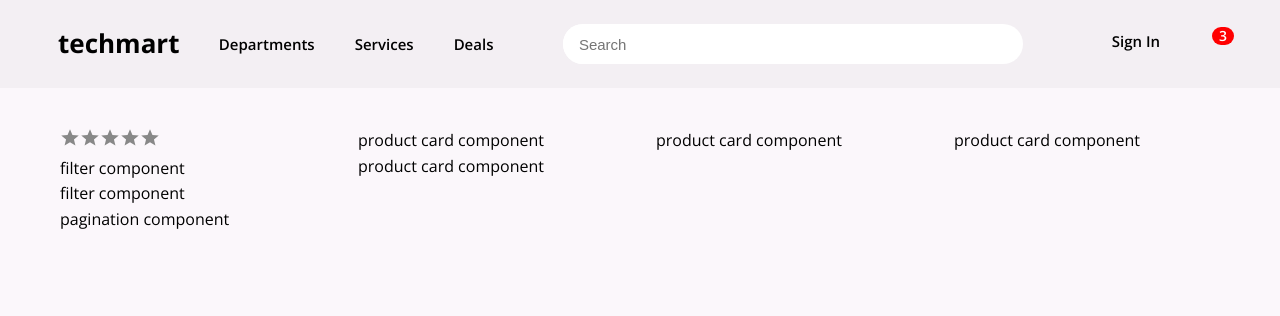
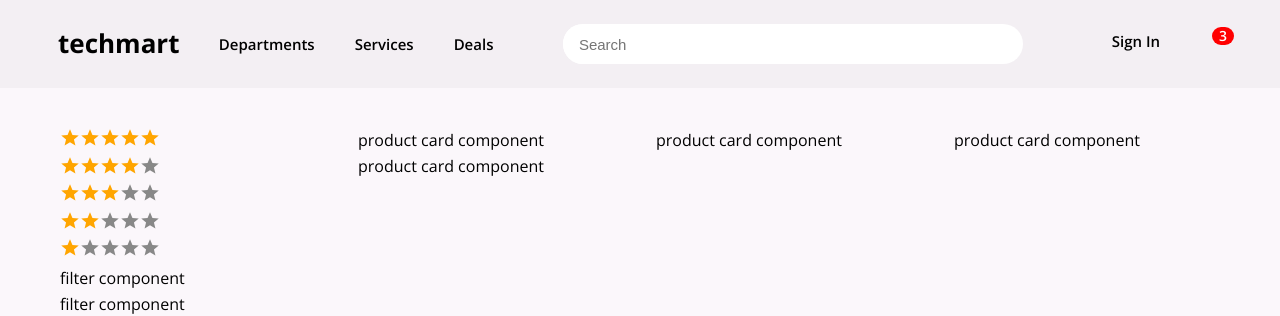
Before and after one commit to nhannguyencsd/mern-ecommerce, a React (Create React App) app in the folder client/: page /product-list in a window 1280 px wide. Shown: the top 316 px of the page. Built offline with nearby package versions, Linux system fonts and the light colour scheme.

Commit message:
feat(client): add fixed rating value to StarRating component

```diff
--- a/client/src/components/StarRating/StarRatingIndex.js
+++ b/client/src/components/StarRating/StarRatingIndex.js
@@ -35,22 +35,25 @@ function StarIcon({ index, rating, hoverRating, onClickRating, onHoverRating, on
     );
 }
 
-function StarRating() {
-    const [rating, setRating] = useState(0);
-    const [hoverRating, setHoverRating] = useState(0);
+function StarRating({ fixedValue }) {
+    const [rating, setRating] = useState(fixedValue ? fixedValue : 0);
+    const [hoverRating, setHoverRating] = useState(fixedValue ? fixedValue : 0);
 
     //handle clicking on star icon
     const onClickRating = (index) => {
-        setRating(index);
+        if (fixedValue) return;
+        else setRating(index);
     };
 
     //hanle hovering on star icon
     const onHoverRating = (index) => {
+        if (fixedValue) return;
         setHoverRating(index);
     };
 
     //handle leaving on star icon
     const onLeaveRating = () => {
+        if (fixedValue) return;
         setHoverRating(0);
     };
 
--- a/client/src/pages/ProductListPage/ProductListPageIndex.js
+++ b/client/src/pages/ProductListPage/ProductListPageIndex.js
@@ -10,7 +10,11 @@ function ProductListPage() {
             <div className="grid">
                 <div className="row">
                     <div className="col lg-3">
-                        <StarRating />
+                        <StarRating fixedValue={5} />
+                        <StarRating fixedValue={4} />
+                        <StarRating fixedValue={3} />
+                        <StarRating fixedValue={2} />
+                        <StarRating fixedValue={1} />
                         <div>filter component</div>
                         <div>filter component</div>
                     </div>
```
